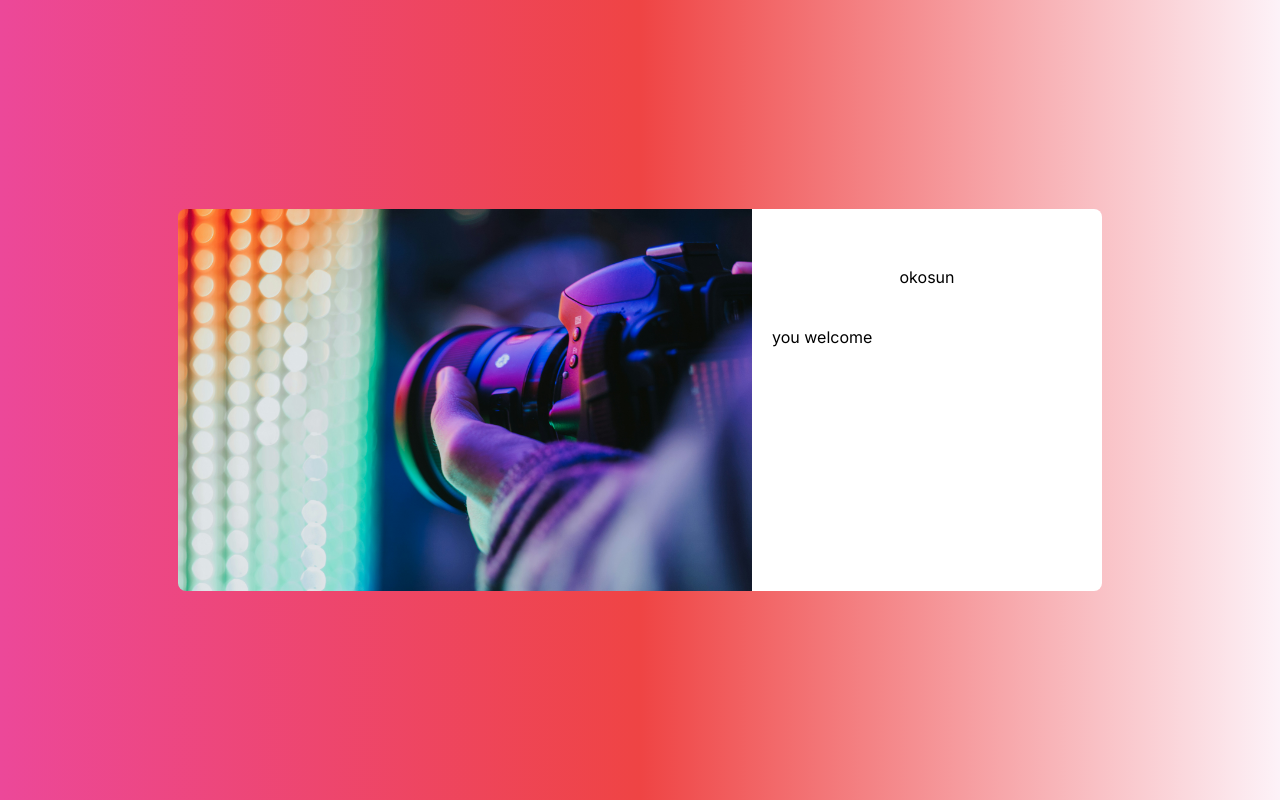
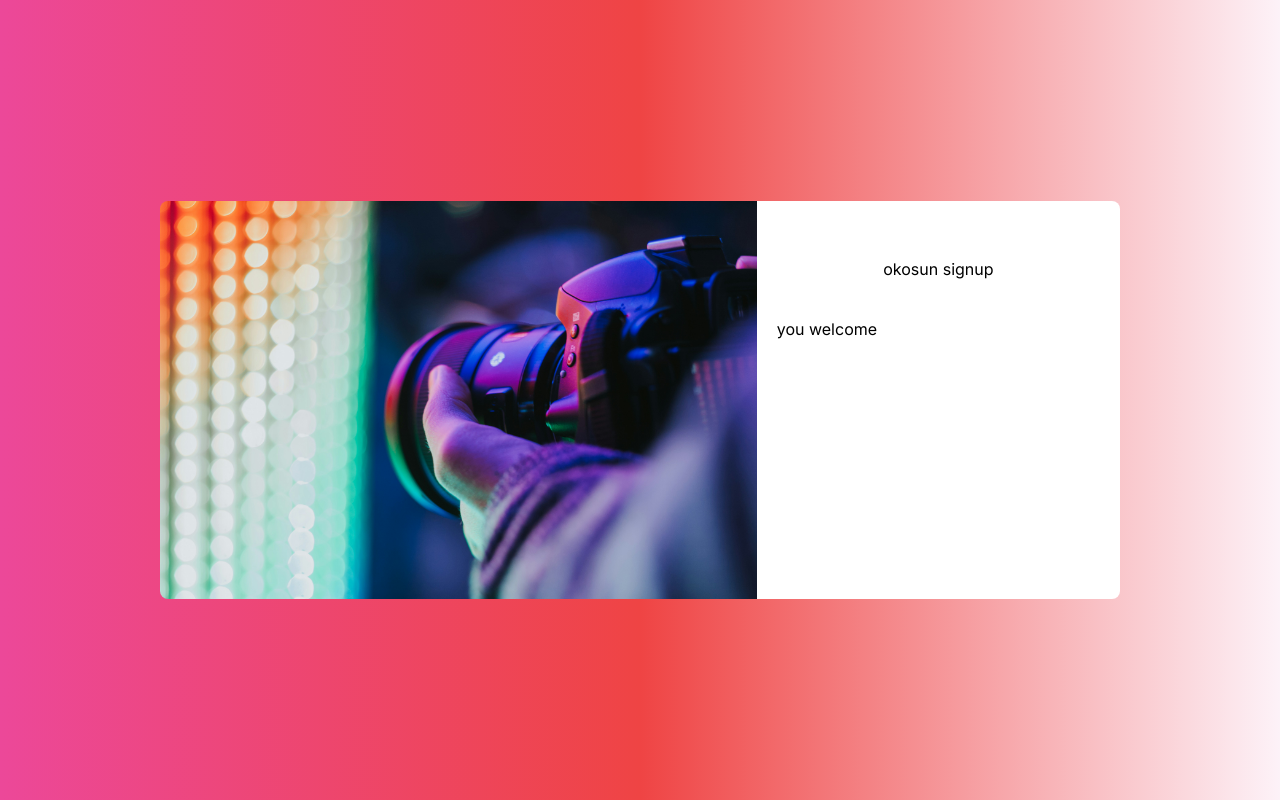
Before and after one commit to sidevi/Signup-validation, a Next.js app: page / in a window 1280 px wide. Built offline with nearby package versions, Linux system fonts and the light colour scheme.

Commit message:
solve issue

```diff
--- /dev/null
+++ b/src/app/component/NewAccount.tsx
@@ -0,0 +1,24 @@
+ "use client"
+ import Authlayout from "./auth/Authlayout"
+
+ export default function NewAccount() {
+return(
+
+<Authlayout>
+    <div>
+
+
+
+        blesss
+
+
+
+    </div>
+    </Authlayout>
+
+
+)
+
+
+
+ }
--- a/src/app/component/Signup/Signup.tsx
+++ b/src/app/component/Signup/Signup.tsx
@@ -1,18 +1,17 @@
 "use client";
 import Image from "next/image";
 import signup from "../../../../public/images/signup.jpg";
-
-
+import Authlayout from "../auth/Authlayout";
+import Link from "next/link"
 export default function Signup() {
 
   return (
-
+<Authlayout>
 <section className=" ">
 
-  <div className="flex justify-center items-center h-screen px-6   bg-gradient-to-r from-pink-500 via-red-500 to-pink-50 ">
-
-<div className="w-full xl:w-3/4 lg:w-11/12 flex sm:flex  ">
-
+  <div className="    flex items-center justify-center w-full h-svh  bg-gradient-to-r from-pink-500 via-red-500 to-pink-50 ">
+  {/* flex justify-center items-center h-screen px-6  */}
+<div className=" w-full xl:w-3/4 lg:w-11/12 flex sm:flex  ">
 
 <div className=" w-full h-auto   hidden lg:block lg:w-fit  bg-cover rounded-b-lg">
         <Image
@@ -27,9 +26,10 @@ export default function Signup() {
     <div className="text-center  my-9 ">
 
 okosun
-
+<Link href="./"> signup </Link>
     </div>
   you welcome
+
   </div>
 
 
@@ -82,7 +82,7 @@ okosun
 
 
     </section>
-
+    </Authlayout>
 
 
     )
--- /dev/null
+++ b/src/app/component/auth/Authlayout.tsx
@@ -0,0 +1,43 @@
+"use client"
+import React from "react"
+
+
+type AuthlayoutProps = {
+children : React.ReactNode;
+
+
+
+
+
+}
+
+
+
+
+
+
+    export default function Authlayout(  {children} :AuthlayoutProps){
+
+return(
+
+<div className=" bg-white">
+
+    {children}
+</div>
+
+
+)
+
+
+
+
+
+
+
+
+
+
+
+
+
+}
```
